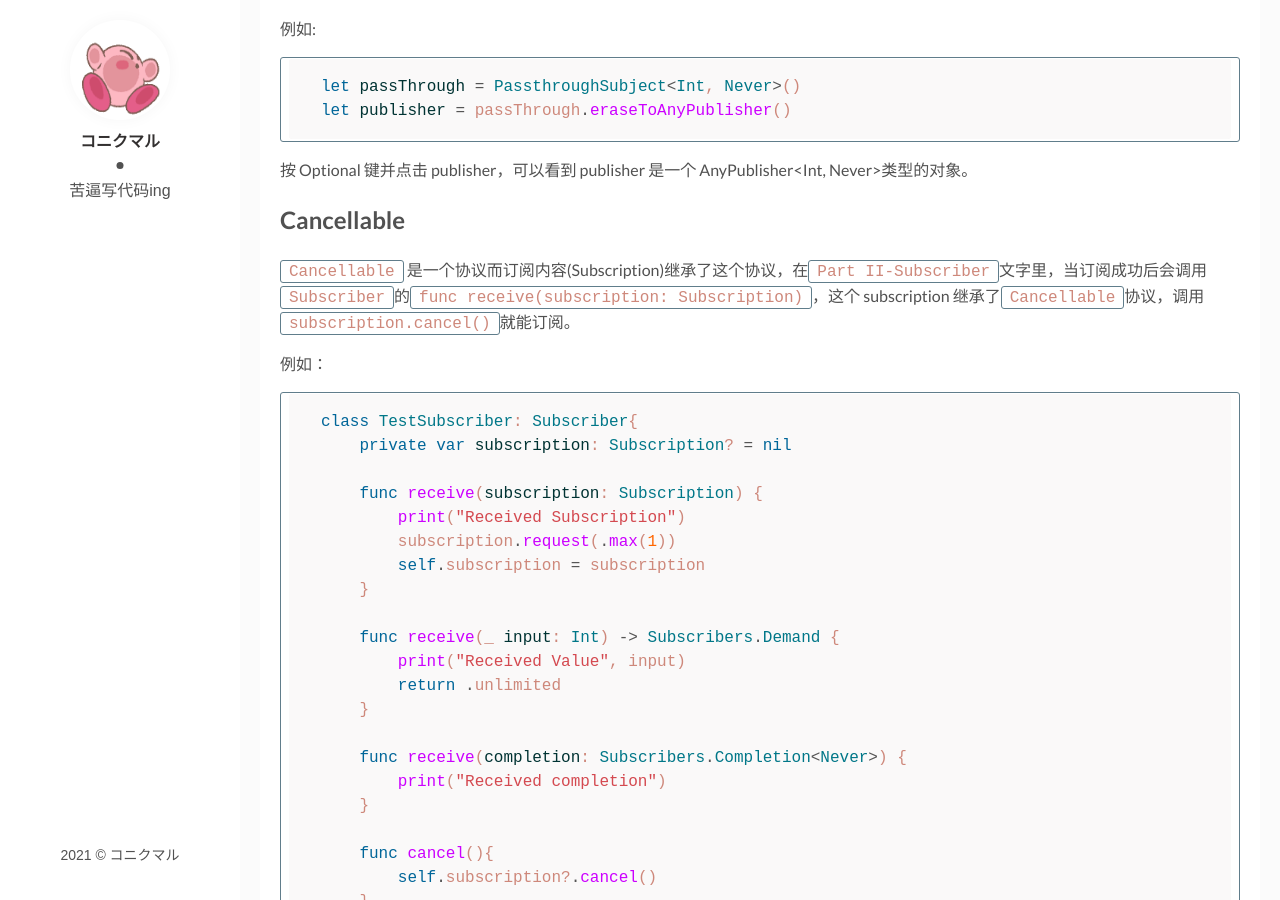
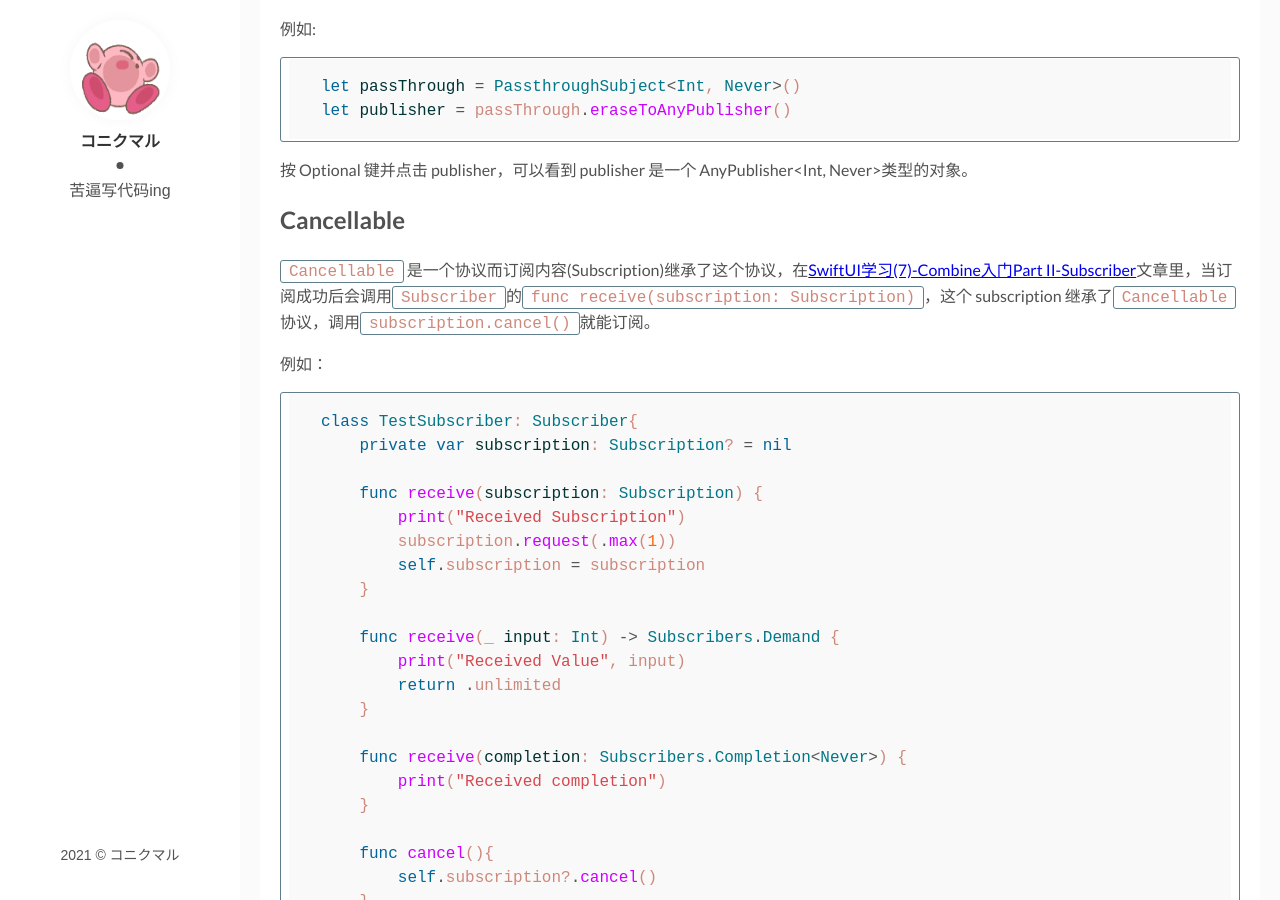
Before and after one commit to RiuHDuo/riuhduo.github.io, a Jekyll site: the page built from _posts/2021-10-25-SwiftUI-Combine-part-3.md, in a window 1280 px wide and 900 px high, scrolled down 1898 px. Built offline with Jekyll 4.4.1, drawn with Linux system fonts in a browser that asks for light colours; comment, search, counter and statistics services are not loaded.

Commit message:
Update 2021-10-25-SwiftUI-Combine-part-3.md

```diff
--- a/_posts/2021-10-25-SwiftUI-Combine-part-3.md
+++ b/_posts/2021-10-25-SwiftUI-Combine-part-3.md
@@ -83,7 +83,7 @@ let publisher = passThrough.eraseToAnyPublisher()
 
 ## Cancellable
 
-`Cancellable` 是一个协议而订阅内容(Subscription)继承了这个协议，在`Part II-Subscriber`文字里，当订阅成功后会调用`Subscriber`的`func receive(subscription: Subscription)`，这个 subscription 继承了`Cancellable`协议，调用`subscription.cancel()`就能订阅。
+`Cancellable` 是一个协议而订阅内容(Subscription)继承了这个协议，在[SwiftUI学习(7)-Combine入门Part II-Subscriber](https://meatball.tech/SwiftUI-Combine-part-2/)文章里，当订阅成功后会调用`Subscriber`的`func receive(subscription: Subscription)`，这个 subscription 继承了`Cancellable`协议，调用`subscription.cancel()`就能订阅。
 
 例如：
 
```
